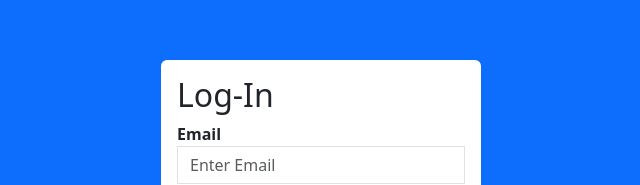
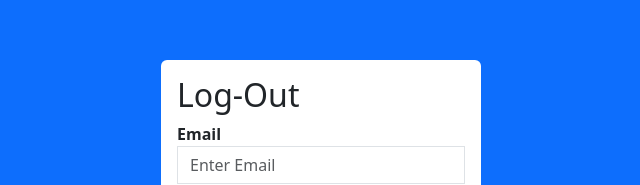
Before and after one commit to shazib24sr/signup, a React (Create React App) app: page / in a window 1280 px wide. Shown: the part 185-370 px from the top of the page, without its empty margins (319-959 px from the left). Built offline with nearby package versions, Linux system fonts and the light colour scheme.

Commit message:
Update login.js

```diff
--- a/src/login.js
+++ b/src/login.js
@@ -51,7 +51,7 @@ function Login() {
   return (
     <div className='d-flex justify-content-center align-items-center bg-primary vh-100'>
       <div className='bg-white p-3 rounded w-25'>
-        <h2>Log-In</h2>
+        <h2>Log-Out</h2>
         <form onSubmit={handleSubmit}>
           <div className='mb-3'>
             <label htmlFor='email'><strong>Email</strong></label>
```
